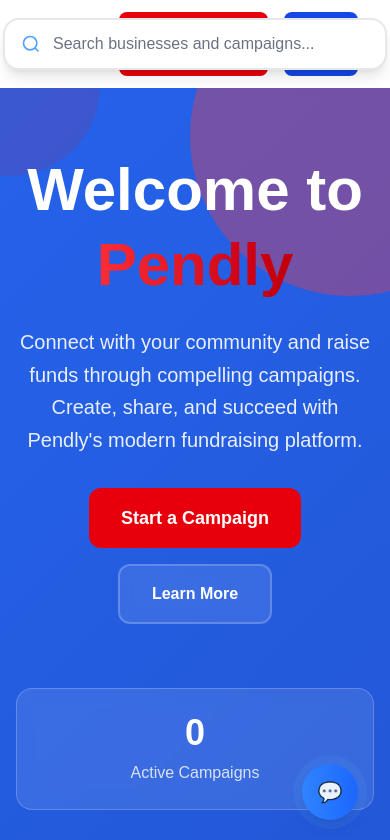
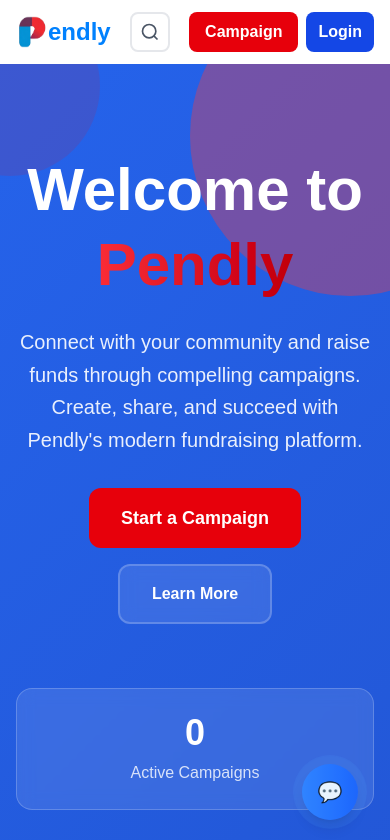
Before and after one commit to GhalyCorp/pendly, a Next.js app: page / in a window 390 px wide. Shown: the top 840 px of the page. Built offline with nearby package versions, Linux system fonts and the light colour scheme; no server answers; the database is empty.

Commit message:
Improve mobile navigation: search button and shorter button text

```diff
--- a/src/components/NavBar.tsx
+++ b/src/components/NavBar.tsx
@@ -17,6 +17,7 @@ import type { User } from 'firebase/auth';
 
 export default function NavBar({ search, setSearch }: NavBarProps) {
   const [user, setUser] = useState<User | null>(null);
+  const [showMobileSearch, setShowMobileSearch] = useState(false);
   const pathname = usePathname();
 
   useEffect(() => {
@@ -39,7 +40,7 @@ export default function NavBar({ search, setSearch }: NavBarProps) {
 
 
   return (
-    <nav className="w-full bg-white flex items-center justify-between px-8 py-3 fixed top-0 left-0 z-[999] border-none outline-none">
+    <nav className="w-full bg-white flex items-center justify-between px-4 md:px-8 py-3 fixed top-0 left-0 z-[999] border-none outline-none">
       <div className="relative group">
         <Link href="/" className="flex items-center gap-0 text-2xl font-bold hover:opacity-80 transition cursor-pointer">
           <Image src="/pendly-logo.png" alt="Pendly Logo" width={32} height={32} className="h-8 w-8 object-contain" />
@@ -66,17 +67,57 @@ export default function NavBar({ search, setSearch }: NavBarProps) {
           </Link>
         </div>
       </div>
+      {/* Desktop Search Bar */}
       {pathname === '/' && search !== undefined && setSearch !== undefined && (
-        <div className="absolute left-1/2 top-1/2 -translate-x-1/2 -translate-y-1/2">
+        <div className="absolute left-1/2 top-1/2 -translate-x-1/2 -translate-y-1/2 hidden md:block">
           <SearchBarNav value={search} onChangeAction={setSearch} />
         </div>
       )}
-      <div className="flex items-center gap-4">
+
+      {/* Mobile Search Button */}
+      {pathname === '/' && search !== undefined && setSearch !== undefined && (
+        <div className="md:hidden">
+          <button
+            onClick={() => setShowMobileSearch(!showMobileSearch)}
+            className="bg-white border-2 border-gray-200 rounded-lg p-2 hover:border-blue-300 transition-colors"
+          >
+            <svg className="h-5 w-5 text-gray-600" fill="none" stroke="currentColor" strokeWidth="2" viewBox="0 0 24 24">
+              <circle cx="11" cy="11" r="8" />
+              <line x1="21" y1="21" x2="16.65" y2="16.65" />
+            </svg>
+          </button>
+        </div>
+      )}
+
+      {/* Mobile Search Dropdown */}
+      {showMobileSearch && pathname === '/' && search !== undefined && setSearch !== undefined && (
+        <div className="absolute top-full left-0 right-0 bg-white border-b border-gray-200 p-4 md:hidden z-50">
+          <div className="flex items-center gap-2 mb-2">
+            <SearchBarNav value={search} onChangeAction={setSearch} />
+            <button
+              onClick={() => setShowMobileSearch(false)}
+              className="text-gray-500 hover:text-gray-700 p-2"
+            >
+              <svg className="h-5 w-5" fill="none" stroke="currentColor" strokeWidth="2" viewBox="0 0 24 24">
+                <line x1="18" y1="6" x2="6" y2="18"></line>
+                <line x1="6" y1="6" x2="18" y2="18"></line>
+              </svg>
+            </button>
+          </div>
+        </div>
+      )}
+      <div className="flex items-center gap-2 md:gap-4">
         {!user && (
-          <Link href="/signup" className="bg-red-600 text-white px-4 py-2 rounded-lg font-bold hover:bg-red-700 transition">Start a Campaign</Link>
+          <Link href="/signup" className="bg-red-600 text-white px-4 py-2 rounded-lg font-bold hover:bg-red-700 transition">
+            <span className="hidden md:inline">Start a Campaign</span>
+            <span className="md:hidden">Campaign</span>
+          </Link>
         )}
         {!user && (
-          <Link href="/login" className="bg-blue-700 text-white px-4 py-2 rounded-lg font-bold hover:bg-blue-800 transition">Log In</Link>
+          <Link href="/login" className="bg-blue-700 text-white px-3 md:px-4 py-2 rounded-lg font-bold hover:bg-blue-800 transition">
+            <span className="hidden md:inline">Log In</span>
+            <span className="md:hidden">Login</span>
+          </Link>
         )}
         {user && (
           <div className="relative group">
--- a/src/components/SearchBarNav.tsx
+++ b/src/components/SearchBarNav.tsx
@@ -5,7 +5,7 @@ export default function SearchBarNav({ value, onChangeAction }: { value: string;
   const [isFocused, setIsFocused] = useState(false);
 
   return (
-    <div className="relative w-96">
+    <div className="relative w-full md:w-96">
       {/* Background glow effect */}
       <div className={`absolute inset-0 bg-gradient-to-r from-blue-400/20 to-purple-400/20 rounded-2xl blur-xl transition-all duration-300 ${
         isFocused ? 'opacity-100 scale-110' : 'opacity-0 scale-100'
```
